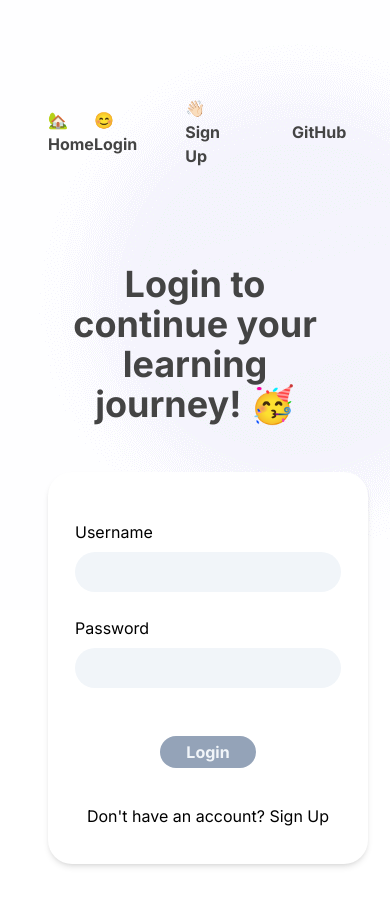
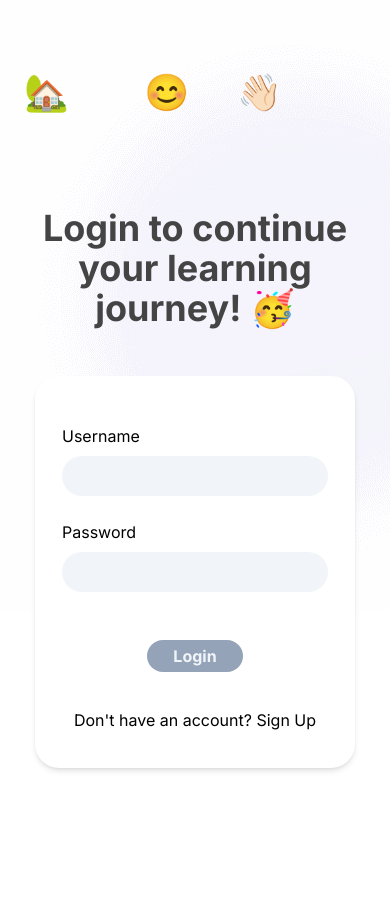
Before and after one commit to Neilly28/vue-speak, a Vue app in the folder frontend/: page /login in a window 390 px wide. Shown: the top 906 px of the page. Built offline with nearby package versions, Linux system fonts and the light colour scheme; some icons are missing; what prettier-plugin-tailwindcss would draw is missing.

Commit message:
added mobile responsiveness

```diff
--- a/frontend/src/App.vue
+++ b/frontend/src/App.vue
@@ -1,5 +1,5 @@
 <template>
-  <div class="p-12 md:p-4">
+  <div class="p-6 md:p-4">
     <router-view />
   </div>
 </template>
--- a/frontend/src/components/Navbar.vue
+++ b/frontend/src/components/Navbar.vue
@@ -1,9 +1,11 @@
 <template>
   <nav>
-    <div class="mb-24 mt-12 flex items-center justify-between font-bold">
+    <div
+      class="mb-24 mt-12 flex items-center justify-between text-4xl font-bold sm:text-base"
+    >
       <router-link class="transition-all ease-in hover:text-cyan-400" to="/"
         >🏡
-        <span>Home</span>
+        <span class="hidden sm:block">Home</span>
       </router-link>
       <!-- <router-link
         class="transition-all ease-in hover:text-cyan-400"
@@ -17,12 +19,12 @@
           <router-link
             class="transition-all ease-in hover:text-cyan-400"
             to="/login"
-            >😊 <span>Login</span></router-link
+            >😊 <span class="hidden sm:block">Login</span></router-link
           >
           <router-link
             class="transition-all ease-in hover:text-cyan-400"
             to="/signup"
-            >👋🏻 <span>Sign Up</span></router-link
+            >👋🏻 <span class="hidden sm:block">Sign Up</span></router-link
           >
         </div>
 
@@ -31,13 +33,13 @@
           <router-link
             class="transition-all ease-in hover:text-cyan-400"
             to="/user"
-            >👋🏻Hello, {{ user.username }}</router-link
-          >
+            >👋🏻 <span class="hidden sm:block"> Hello, {{ user.username }}</span>
+          </router-link>
           <button
             class="transition-all ease-in hover:text-cyan-400"
             @click="handleLogout"
           >
-            🥲 Logout
+            🥲 <span class="hidden sm:block">Logout</span>
           </button>
         </div>
 
@@ -47,7 +49,7 @@
           href="https://github.com/Neilly28/vue-speak"
           target="_blank"
           ><svg-icon type="mdi" :path="path" />
-          <span>GitHub</span>
+          <span class="hidden sm:block">GitHub</span>
         </a>
       </div>
     </div>
--- a/frontend/src/views/TeacherDetails.vue
+++ b/frontend/src/views/TeacherDetails.vue
@@ -2,7 +2,7 @@
   <Loading v-if="isLoading" />
   <div v-else>
     <div
-      class="group m-auto flex max-w-2xl cursor-pointer flex-col items-start justify-around gap-6 rounded-3xl bg-white p-12 shadow-md"
+      class="group m-auto flex max-w-2xl cursor-pointer flex-col items-start justify-around gap-6 rounded-3xl bg-white p-6 shadow-md sm:p-12"
     >
       <!-- PROFILE SECTION -->
       <div class="flex gap-6">
@@ -27,6 +27,7 @@
           :path="iconPath"
           @click="toggleFavorite"
           :class="isFavorite ? 'text-red-400' : 'text-slate-400'"
+          class="hidden sm:block"
         ></svg-icon>
       </div>
       <div>
@@ -76,7 +77,7 @@
 
       <!-- ABOUT SECTION -->
       <div>
-        <h3 class="text-left text-xl font-bold">About Me</h3>
+        <h3 class="text-left text-sm font-bold md:text-xl">About Me</h3>
         <p>{{ teacher.about }}</p>
       </div>
     </div>
```
